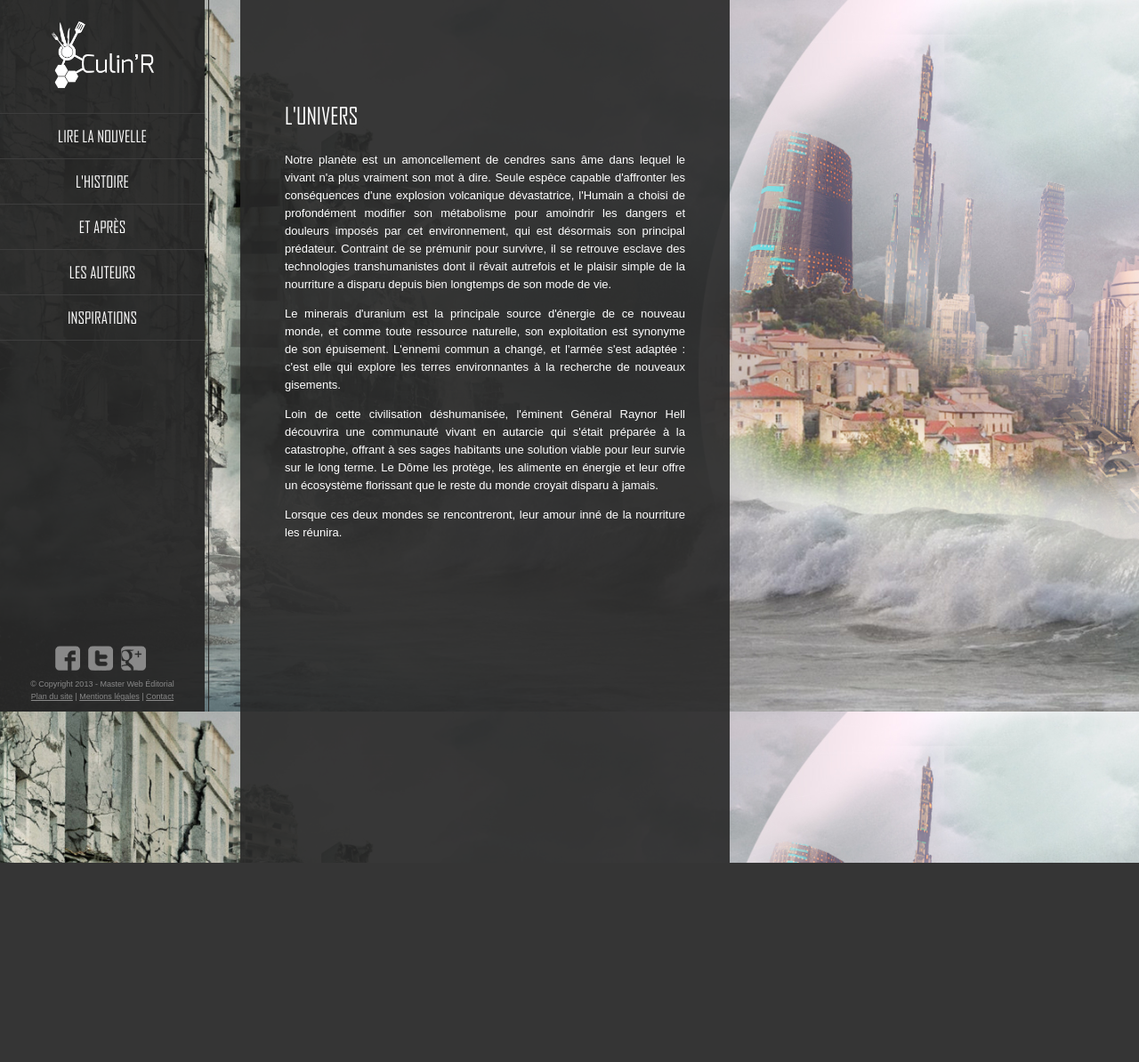
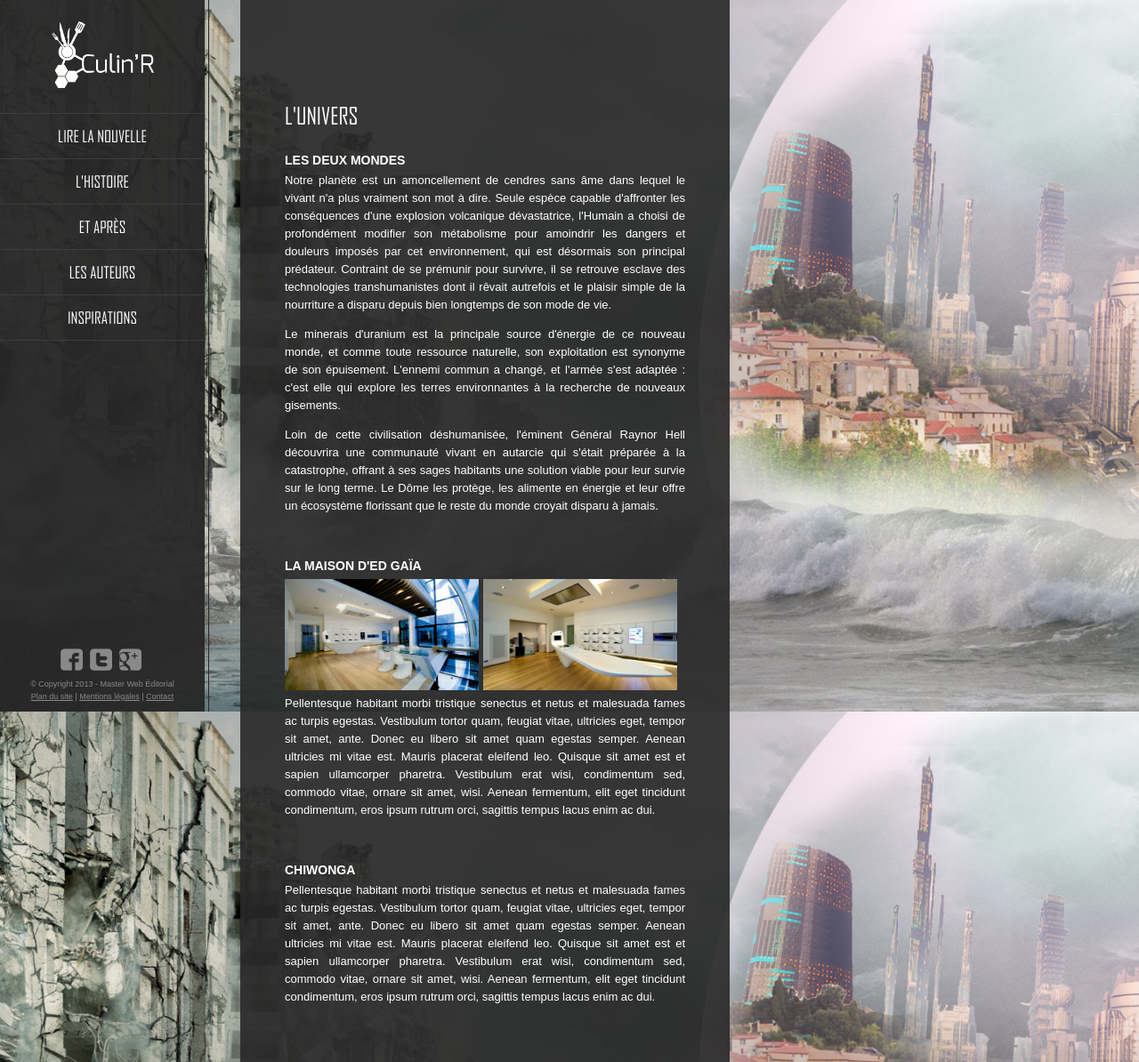
Before and after one commit to HackLo/projet-ter, a PHP site: page /index.php?page=univers in a window 1280 px wide. Shown: the whole page at 89% size. Before the commit the page ends 970 px from the top, so only its background shows below. Run offline with PHP 8.4, Linux system fonts and the light colour scheme.

Commit message:
quelques modifs + ajouts dans univers

```diff
--- a/footer.php
+++ b/footer.php
@@ -1,8 +1,8 @@
 <footer>
 	<div class="reseauxsociaux">
-		<a href="https://www.facebook.com/CulinR" target="_blank"><img src="graphics/facebook.png" alt="Page Facebook Culin'R"/></a>
-		<a href="https://twitter.com/" target="_blank"><img src="graphics/twitter.png" alt="Page Twitter"/></a>
-		<a href="https://plus.google.com/?hl=fr" target="_blank"><img src="graphics/googleplus.png" alt="Page Google Plus"/></a>
+		<a href="https://www.facebook.com/CulinR" target="_blank"><img src="graphics/facebook.png" alt="Page Facebook Culin'R" /></a>
+		<a href="https://twitter.com/" target="_blank"><img src="graphics/twitter.png" alt="Page Twitter Culin'R" /></a>
+		<a href="https://plus.google.com/?hl=fr" target="_blank"><img src="graphics/googleplus.png" alt="Page Google+ Culin'R" /></a>
 	</div>
 	<div class="footer">
 		<p class="copyright">© Copyright 2013 - Master Web Éditorial</p>
--- a/global.css
+++ b/global.css
@@ -170,15 +170,16 @@ nav > ul > li > ul {
 	font-weight:bold;
 	font-size:14px;
 	margin-bottom:-10px;
+	text-transform:uppercase;
 }
 
 #wrapper a {
 	color:#FFF;
-	text-decoration:underline;
+	text-decoration:none;
 }
 
 #wrapper a:hover {
-	color:rgba(137, 137, 137, 1);
+	color:#FFF;
 	text-decoration:underline;
 }
 
@@ -205,6 +206,8 @@ nav > ul > li > ul {
 .imagecontenu {
 	float:left;
 	margin-top:15px;
+	margin-bottom:5px;
+	margin-right:5px;
 }
 
 #titrepage {
@@ -243,9 +246,9 @@ footer {
 
 .reseauxsociaux img  {
 	border : none;
-	height: 28px;
-	padding-right: 5px;
-	width: 28px;
+	height: 25px;
+	padding-right:4px;
+	width: 25px;
 }
 
 /* ----------------------------------------------------------------------------------------------------------------------------------------
@@ -405,6 +408,16 @@ footer {
 		position: relative;
 	}
 
+	#wrapper a {
+		color:#282828;
+		text-decoration:none;
+	}
+
+	#wrapper a:hover {
+		color:#282828;
+		text-decoration:underline;
+	}
+
 	.blocleft {
 		width:100%;
 		height:auto;
--- a/le-parcours-initiatique.php
+++ b/le-parcours-initiatique.php
@@ -5,13 +5,13 @@
     Temps de préparation : 2 mois<br />
 	Niveau de difficulté : Moyen</p>
 
-    <p class="soustitre">INGRÉDIENTS</p>
+    <p class="soustitre">Ingrédients</p>
 	<p>2 êtres humains<br />
 	150g de réticence<br />
 	2kg de curiosité<br />
 	1 pincée d'appétit</p>
 
-	<p class="soustitre">PRÉPARATION</p>
+	<p class="soustitre">Préparation</p>
 	<p>Prenez deux mondes avec une culture différente.<br />
         Ajoutez-y un infiltré.<br />
         Faites mariner un soupçon d'étonnement et de réticence face à un petit déjeuner.<br />
--- a/les-personnages.php
+++ b/les-personnages.php
@@ -1,5 +1,7 @@
 <div id="wrapper">
   <div id="titrepage">Les personnages</div>
 	<img src="graphics/RaynorHell.jpg" width="447" height="332" alt="Raynor Hell" class="imagecontenu" />
+    <p>Piste audio</p>
     <img src="graphics/EdGaia.jpg" width="447" height="332" alt="Ed Gaïa" class="imagecontenu" />
+    <p>Piste audio</p>
 </div>
--- a/univers.php
+++ b/univers.php
@@ -1,4 +1,18 @@
 <div id="wrapper">
     <div id="titrepage">L'univers</div>
-	<p>Notre planète est un amoncellement de cendres sans âme dans lequel le vivant n'a plus vraiment son mot à dire. Seule espèce capable d'affronter les conséquences d'une explosion volcanique dévastatrice, l'Humain a choisi de profondément modifier son métabolisme pour amoindrir les dangers et douleurs imposés par cet environnement, qui est désormais son principal prédateur. Contraint de se prémunir pour survivre, il se retrouve esclave des technologies transhumanistes dont il rêvait autrefois et le plaisir simple de la nourriture a disparu depuis bien longtemps de son mode de vie.</p><p>Le minerais d'uranium est la principale source d'énergie de ce nouveau monde, et comme toute ressource naturelle, son exploitation est synonyme de son épuisement. L'ennemi commun a changé, et l'armée s'est adaptée : c'est elle qui explore les terres environnantes à la recherche de nouveaux gisements.</p><p>Loin de cette civilisation déshumanisée, l'éminent Général Raynor Hell découvrira une communauté vivant en autarcie qui s'était préparée à la catastrophe, offrant à ses sages habitants une solution viable pour leur survie sur le long terme. Le Dôme les protège, les alimente en énergie et leur offre un écosystème florissant que le reste du monde croyait disparu à jamais.</p><p>Lorsque ces deux mondes se rencontreront, leur amour inné de la nourriture les réunira.</p>
+
+    <p class="soustitre">Les deux mondes</p>
+	<p>Notre planète est un amoncellement de cendres sans âme dans lequel le vivant n'a plus vraiment son mot à dire. Seule espèce capable d'affronter les conséquences d'une explosion volcanique dévastatrice, l'Humain a choisi de profondément modifier son métabolisme pour amoindrir les dangers et douleurs imposés par cet environnement, qui est désormais son principal prédateur. Contraint de se prémunir pour survivre, il se retrouve esclave des technologies transhumanistes dont il rêvait autrefois et le plaisir simple de la nourriture a disparu depuis bien longtemps de son mode de vie.</p>
+	<p>Le minerais d'uranium est la principale source d'énergie de ce nouveau monde, et comme toute ressource naturelle, son exploitation est synonyme de son épuisement. L'ennemi commun a changé, et l'armée s'est adaptée : c'est elle qui explore les terres environnantes à la recherche de nouveaux gisements.</p>
+	<p>Loin de cette civilisation déshumanisée, l'éminent Général Raynor Hell découvrira une communauté vivant en autarcie qui s'était préparée à la catastrophe, offrant à ses sages habitants une solution viable pour leur survie sur le long terme. Le Dôme les protège, les alimente en énergie et leur offre un écosystème florissant que le reste du monde croyait disparu à jamais.</p><br />
+
+	<p class="soustitre">La maison d'Ed Gaïa</p>
+	<img src="graphics/maison-EdGaia1.jpg" width="218" height="125" alt="Maison d'Ed Gaïa" class="imagecontenu" />
+	<img src="graphics/maison-EdGaia2.jpg" width="218" height="125" alt="Maison d'Ed Gaïa" class="imagecontenu" />
+	<p>Pellentesque habitant morbi tristique senectus et netus et malesuada fames ac turpis egestas. Vestibulum tortor quam, feugiat vitae, ultricies eget, tempor sit amet, ante. Donec eu libero sit amet quam egestas semper. Aenean ultricies mi vitae est. Mauris placerat eleifend leo. Quisque sit amet est et sapien ullamcorper pharetra. Vestibulum erat wisi, condimentum sed, commodo vitae, ornare sit amet, wisi. Aenean fermentum, elit eget tincidunt condimentum, eros ipsum rutrum orci, sagittis tempus lacus enim ac dui.</p><br />
+
+    <p class="soustitre">Chiwonga</p>
+	<p>Pellentesque habitant morbi tristique senectus et netus et malesuada fames ac turpis egestas. Vestibulum tortor quam, feugiat vitae, ultricies eget, tempor sit amet, ante. Donec eu libero sit amet quam egestas semper. Aenean ultricies mi vitae est. Mauris placerat eleifend leo. Quisque sit amet est et sapien ullamcorper pharetra. Vestibulum erat wisi, condimentum sed, commodo vitae, ornare sit amet, wisi. Aenean fermentum, elit eget tincidunt condimentum, eros ipsum rutrum orci, sagittis tempus lacus enim ac dui.</p>
+
+
 </div>
```
Also changed, not shown: inspirations.php (+7 -7 lines), graphics/maison-EdGaia1.jpg (added), graphics/maison-EdGaia2.jpg (added).
